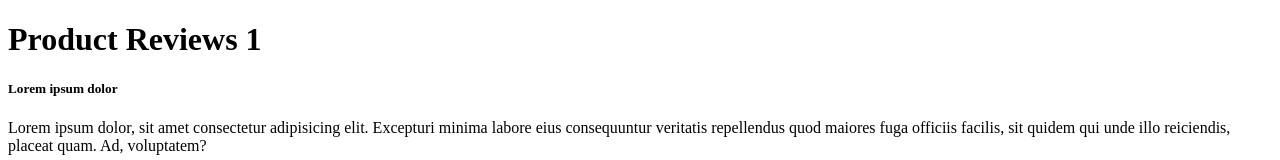
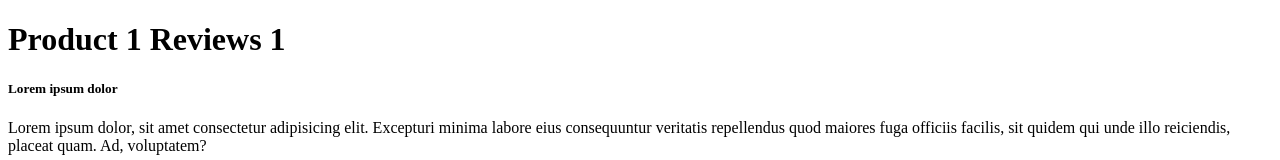
Before and after one commit to AltamiroF-22/Learnig_Next.js_14, a Next.js app: page /products/1/reviews/1 in a window 1280 px wide. Shown: the top 160 px of the page. Built offline with nearby package versions, Linux system fonts and the light colour scheme.

Commit message:
dynamic Id

```diff
--- a/src/app/products/[productId]/reviews/[reviewId]/page.tsx
+++ b/src/app/products/[productId]/reviews/[reviewId]/page.tsx
@@ -2,12 +2,15 @@ export default function ProductReviews({
   params,
 }: {
   params: {
+    productId: string;
     reviewId: string;
   };
 }) {
   return (
     <>
-      <h1>Product Reviews {params.reviewId}</h1>
+      <h1>
+        Product {params.productId} Reviews {params.reviewId}
+      </h1>
 
       <article>
         <h5>Lorem ipsum dolor</h5>
```
